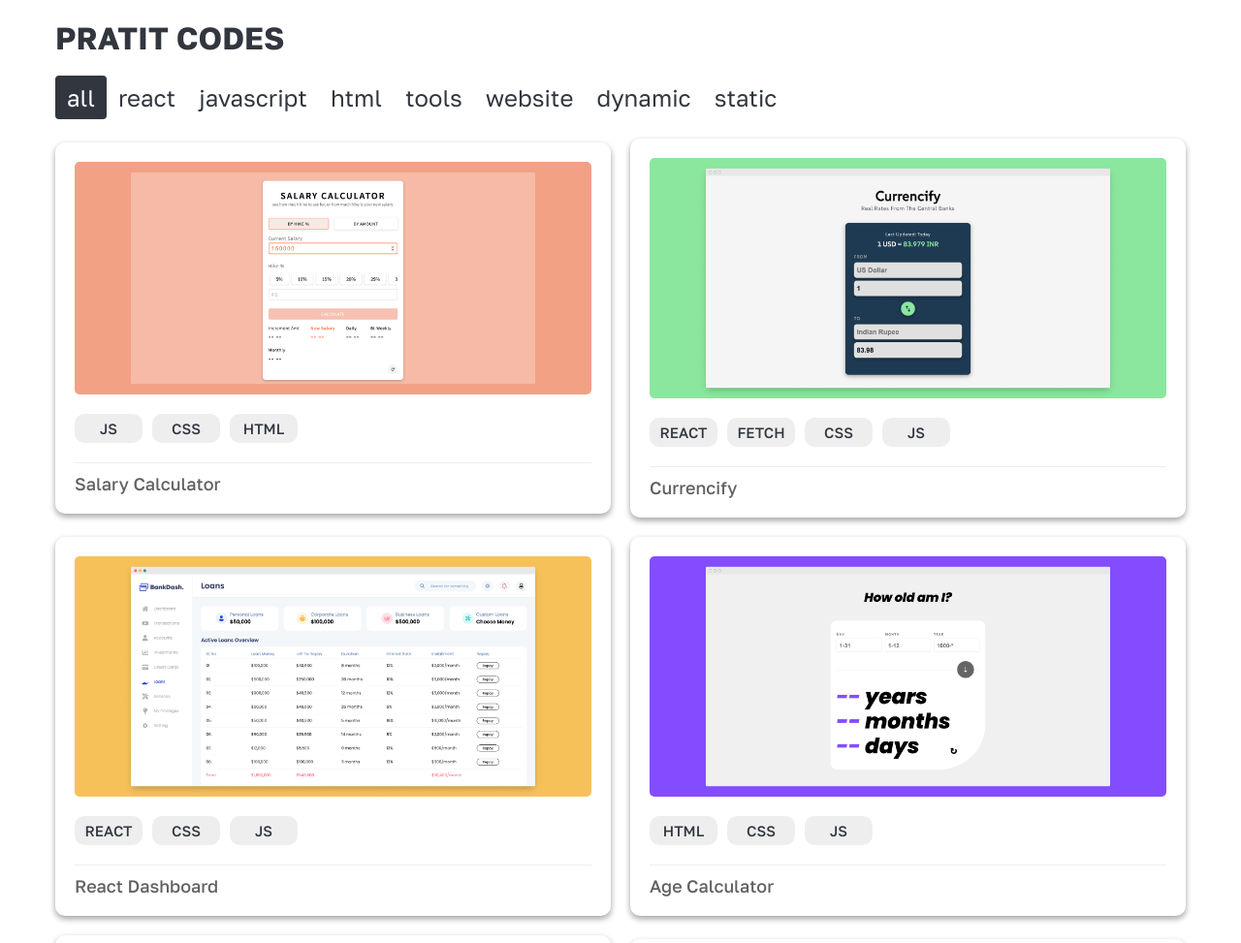
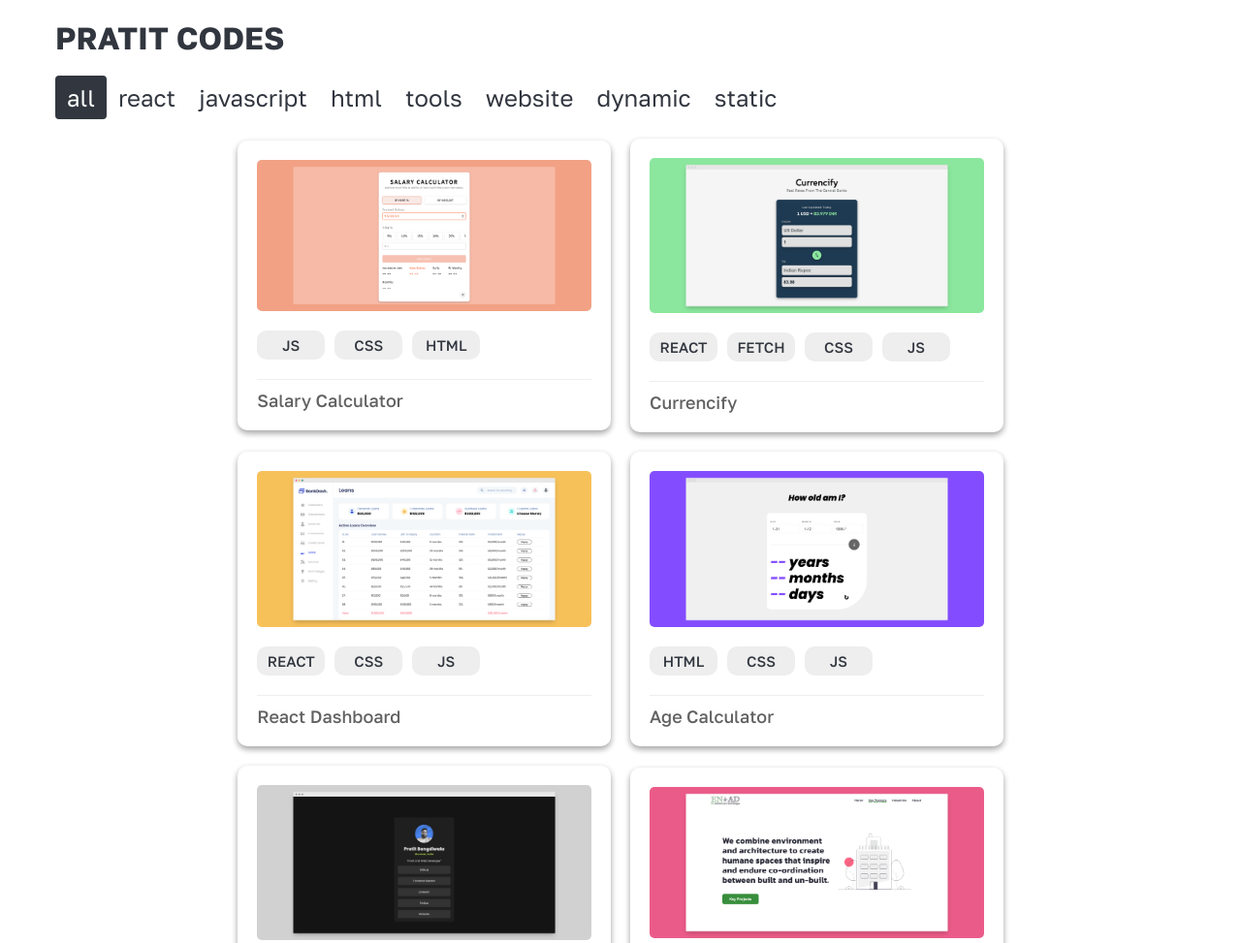
Before and after one commit to Pratitb/code-craft, a plain HTML site: page index.html in a window 1280 px wide. Shown: the top 973 px of the page at 97% size. Drawn offline with nearby package versions, Linux system fonts and the light colour scheme.

Commit message:
card size change

```diff
--- a/css/app.css
+++ b/css/app.css
@@ -143,10 +143,6 @@ a {
 		flex-wrap: wrap;
 		gap: 20px;
 	}
-	.project {
-		flex-basis: 48%;
-		flex-grow: 1;
-	}
 }
 @media screen and (min-width: 768px) {
 	.categories {
@@ -157,6 +153,9 @@ a {
 	}
 	.hide_mob {
 		display: flex;
+	}
+	.project {
+		flex-basis: 48%;
 	}
 }
 @media screen and (min-width: 1024px) {
@@ -188,6 +187,9 @@ a {
 	.category {
 		font-size: 24px;
 	}
+	.project {
+		flex-basis: 33%;
+	}
 }
 @media screen and (min-width: 1440px) {
 	.project {
```
